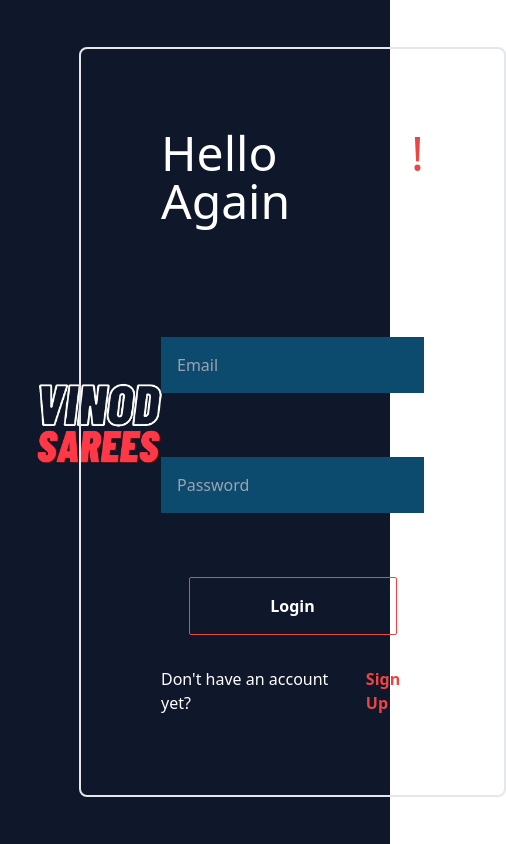
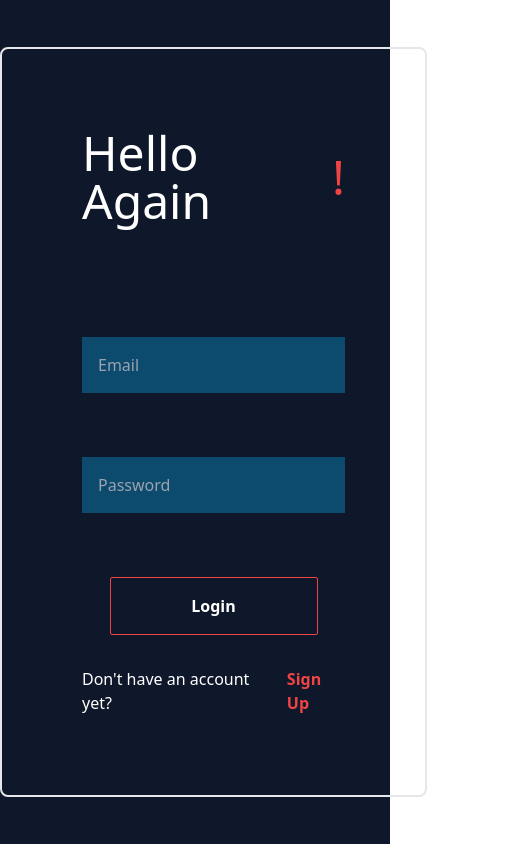
Before and after one commit to vishnuvirat/vinod-sarees, a React (Vite) app: page /signin in a window 390 px wide. Shown: the whole page, 506 px wide, since content can reach past the window. Built offline with nearby package versions, Linux system fonts and the light colour scheme.

Commit message:
signin page responsive added

```diff
--- a/src/components/Signin.jsx
+++ b/src/components/Signin.jsx
@@ -4,17 +4,20 @@ import logo from "../assets/logo.png";
 
 const Signin = () => {
   return (
-    <div className="bg-slate-900">
-      <div className="grid grid-flow-col-dense grid-cols-2 ">
-        <div className=" flex items-center justify-center h-screen ">
-          <img src={logo}></img>
+    <div className="bg-slate-900 flex h-screen">
+      <div className="hidden lg:block h-screen flex-1">
+        <div className="flex items-center justify-center h-screen ">
+          <img className="hidden lg:block" src={logo}></img>
         </div>
-        <div className="flex items-center justify-center  ">
+      </div>
+      <div className="flex flex-1 items-center justify-center">
+        <div className="lg:flex sm:items-center sm:justify-center">
+          <div className="sm:flex sm:justify-center">
+            <img className="hidden sm:block sm:h-44 lg:hidden" src={logo}></img>
+          </div>
           <div className="text-white border-2 p-20 rounded-lg">
-            <div className="flex text-5xl">
-              <div className="flex items-center justify-center text-5xl">
-                Hello Again
-              </div>
+            <div className="flex text-5xl items-center justify-center">
+              <div className=" text-5xl">Hello Again</div>
               <div className="text-red-500 ml-2">!</div>
             </div>
             <div className="mt-28 flex items-center justify-center">
@@ -48,3 +51,6 @@ const Signin = () => {
 };
 
 export default Signin;
+
+{
+}
```
